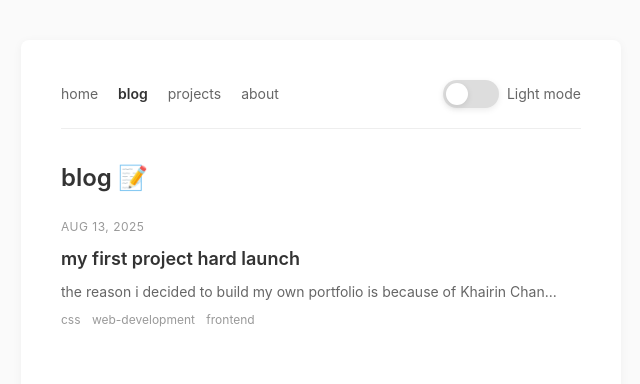
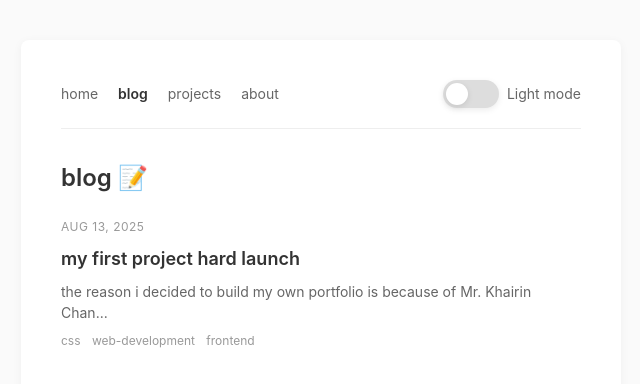
Before and after one commit to syahirl/me, a plain HTML site: page index.html in a window 1280 px wide. Both pictures are taken after a click on the link "blog". Shown: the whole page, without its empty margins (319-959 px from the left). Drawn offline with Linux system fonts and the light colour scheme.

Commit message:
Update index.html

```diff
--- a/index.html
+++ b/index.html
@@ -565,7 +565,7 @@
                     <a href="blog-post-1.html" target="_blank" rel="noopener">my first project hard launch</a>
                 </h2>
                 <p class="post-excerpt">
-                    the reason i decided to build my own portfolio is because of Khairin Chan...
+                    the reason i decided to build my own portfolio is because of Mr. Khairin Chan...
                 </p>
                 <div class="post-tags">
                     <a href="#">css</a>
```
